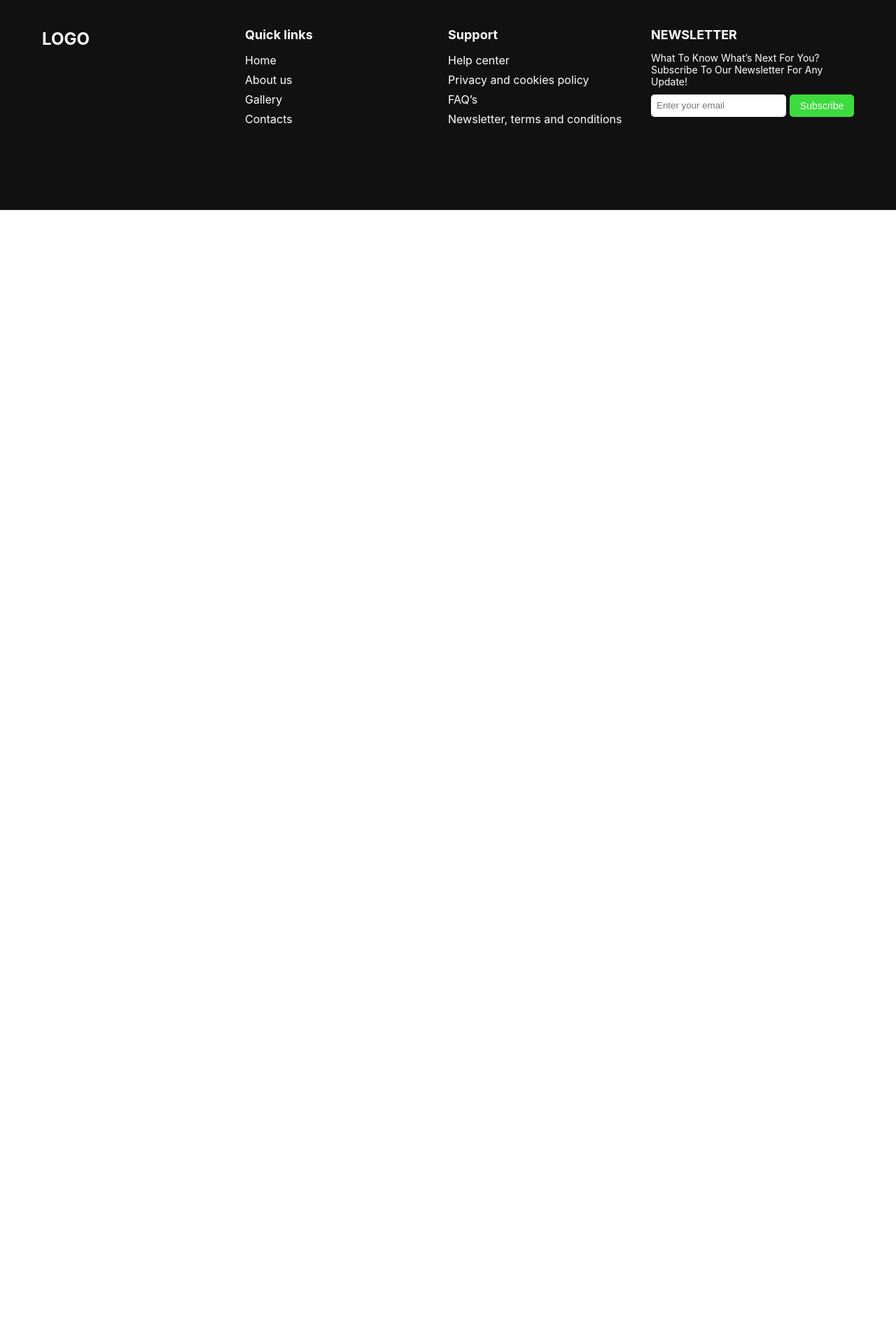
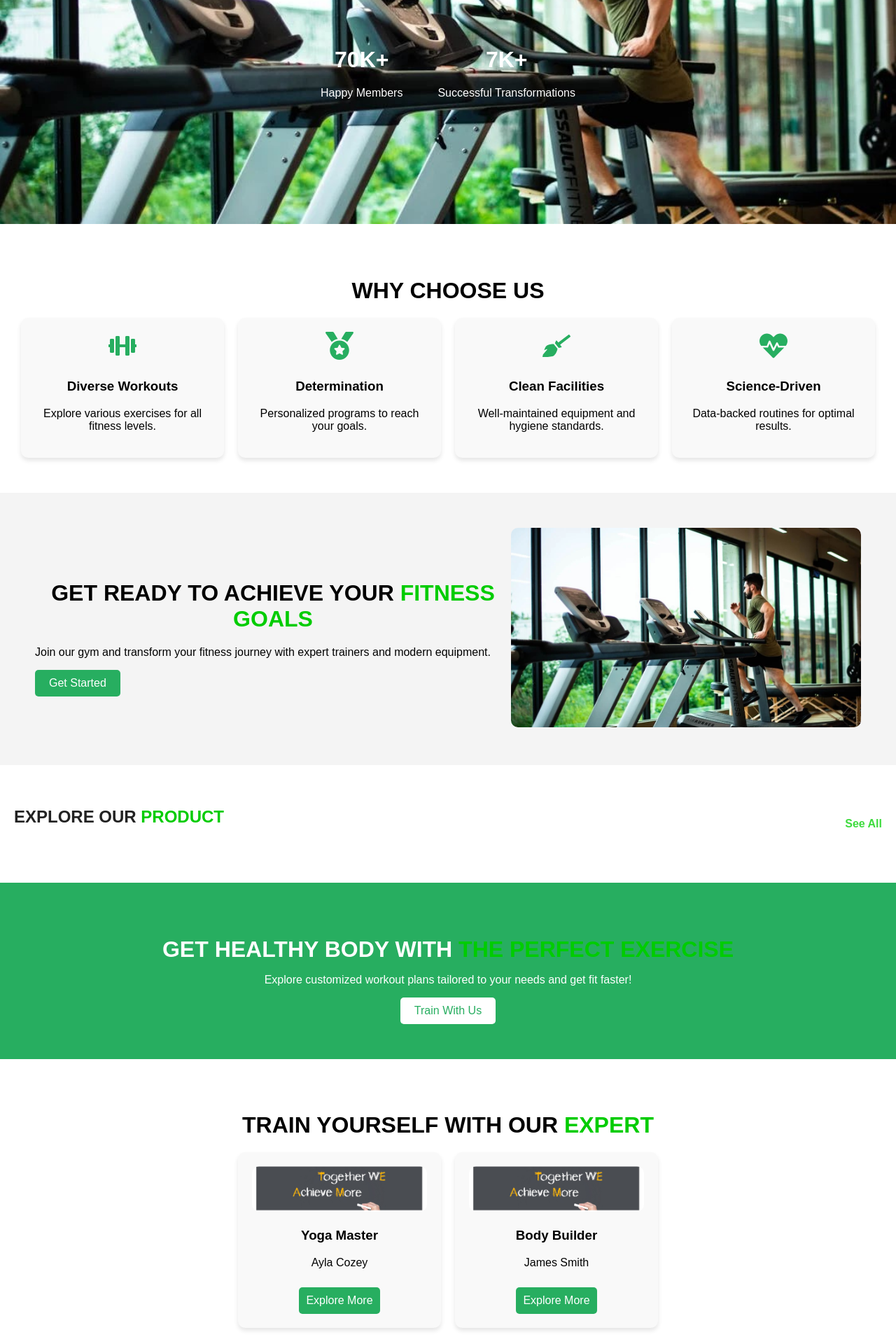
Before and after one commit to laxmanniroula314/gym-center, a React (Create React App) app in the folder gym/: page / in a window 1280 px wide. Shown: the part 320-2240 px from the top of the page at 70% size. Before the commit the page ends 800 px from the top, so only its background shows below. Built offline with nearby package versions, Linux system fonts and the light colour scheme.

Commit message:
add home page

```diff
--- /dev/null
+++ b/gym/src/Homepage/Exploreproduct.jsx
@@ -0,0 +1,22 @@
+import React from "react";
+import { Link } from "react-router-dom";
+//import Productsgrid from "../Gallerypage/Productsgrid";
+import "./Home.css";
+
+const ExploreProducts = () => {
+  return (
+    <div className="explore-products">
+      <div className="header">
+        <h2>
+          EXPLORE OUR <span className="highlight">PRODUCT</span>
+        </h2>
+        <Link to="/gallery" className="see-all">
+          See All
+        </Link>
+      </div>
+      {/*<Productsgrid />*/}
+    </div>
+  );
+};
+
+export default ExploreProducts;
--- /dev/null
+++ b/gym/src/Homepage/Fitnessgoal.jsx
@@ -0,0 +1,21 @@
+// src/components/Home/FitnessGoals.js
+import React from "react";
+import gym from "../assets/gym.jpg";
+import "./Home.css";
+
+const Fitnessgoal = () => {
+  return (
+    <div className="fitness-goals">
+      <div className="text">
+        <h2>GET READY TO ACHIEVE YOUR <span className="highlight">FITNESS GOALS</span></h2>
+        <p>Join our gym and transform your fitness journey with expert trainers and modern equipment.</p>
+        <button className="btn">Get Started</button>
+      </div>
+      <div className="image">
+        <img src={gym} alt="Fitness Goals" />
+      </div>
+    </div>
+  );
+};
+
+export default Fitnessgoal;
--- /dev/null
+++ b/gym/src/Homepage/Healthybody.jsx
@@ -0,0 +1,15 @@
+// src/components/Home/Healthybody.js
+import React from "react";
+import "./Home.css";
+
+const Healthybody = () => {
+  return (
+    <div className="healthy-body">
+      <h2>GET HEALTHY BODY WITH <span className="highlight">THE PERFECT EXERCISE</span></h2>
+      <p>Explore customized workout plans tailored to your needs and get fit faster!</p>
+      <button className="btn">Train With Us</button>
+    </div>
+  );
+};
+
+export default Healthybody;
--- /dev/null
+++ b/gym/src/Homepage/Herosection.jsx
@@ -0,0 +1,25 @@
+// src/components/Home/HeroSection.js
+import React from "react";
+import "./Home.css";
+
+const Herosection = () => {
+  return (
+    <div className="hero-section">
+      <div className="hero-content">
+        <h1>MAKE YOURSELF <span className="highlight">STRONGER</span> & FITTER FOREVER</h1>
+        <div className="hero-stats">
+          <div>
+            <h2>70K+</h2>
+            <p>Happy Members</p>
+          </div>
+          <div>
+            <h2>7K+</h2>
+            <p>Successful Transformations</p>
+          </div>
+        </div>
+      </div>
+    </div>
+  );
+};
+
+export default Herosection;
--- a/gym/src/Homepage/Home.css
+++ b/gym/src/Homepage/Home.css
@@ -0,0 +1,221 @@
+/* General Styles */
+body {
+    font-family: 'Poppins', sans-serif;
+    margin: 0;
+    padding: 0;
+    box-sizing: border-box;
+  }
+
+  h2 {
+    font-size: 2rem;
+    text-align: center;
+    margin-bottom: 20px;
+  }
+
+  h1 {
+    font-size: 2.5rem;
+    text-align: center;
+    font-weight: bold;
+  }
+
+  .highlight {
+    color: #27ae60;
+  }
+
+  /* Hero Section */
+  .hero-section {
+    background: url("../assets/gym.jpg") no-repeat center center/cover;
+    height: 70vh;
+    display: flex;
+    align-items: center;
+    justify-content: center;
+    text-align: center;
+    color: white;
+  }
+
+  .hero-content h1 {
+    font-size: 3rem;
+    text-transform: uppercase;
+    font-weight: bold;
+  }
+
+  .hero-stats {
+    display: flex;
+    justify-content: center;
+    gap: 50px;
+    margin-top: 20px;
+  }
+
+  .hero-stats div {
+    text-align: center;
+  }
+
+  .hero-stats h2 {
+    font-size: 2rem;
+    font-weight: bold;
+  }
+
+  /* Why Choose Us */
+  .why-choose-us {
+    text-align: center;
+    padding: 50px 20px;
+  }
+
+  .reasons-container {
+    display: flex;
+    justify-content: center;
+    gap: 20px;
+    flex-wrap: wrap;
+  }
+
+  .reason-card {
+    background: #f9f9f9;
+    padding: 20px;
+    border-radius: 10px;
+    text-align: center;
+    width: 250px;
+    box-shadow: 0 4px 6px rgba(0, 0, 0, 0.1);
+  }
+
+  .reason-card .icon {
+    font-size: 2.5rem;
+    color: #27ae60;
+  }
+
+  /* Fitness Goals Section */
+  .fitness-goals {
+    display: flex;
+    align-items: center;
+    justify-content: space-between;
+    padding: 50px;
+    background: #f4f4f4;
+  }
+
+  .fitness-goals .text {
+    flex: 1;
+  }
+
+  .fitness-goals .image img {
+    width: 500px;
+    border-radius: 10px;
+  }
+
+
+/* Explore Products */
+  .explore-products {
+    padding: 40px 20px;
+    background-color: #fff;
+    text-align: center;
+  }
+
+  .header {
+    display: flex;
+    justify-content: space-between;
+    align-items: center;
+    margin-bottom: 20px;
+  }
+
+  .header h2 {
+    font-size: 24px;
+    font-weight: bold;
+    color: #222;
+  }
+
+  .highlight {
+    color: #16a085;
+  }
+
+  .see-all {
+    font-size: 16px;
+    color: red;
+    font-weight: bold;
+    cursor: pointer;
+    text-decoration: none;
+    transition: color 0.3s ease-in-out;
+  }
+
+  .see-all:hover {
+    color: darkred;
+  }
+
+  /* Healthy Body Section */
+  .healthy-body {
+    text-align: center;
+    padding: 50px;
+    background: #27ae60;
+    color: white;
+  }
+
+  .healthy-body h2 {
+    margin-bottom: 10px;
+  }
+
+  .healthy-body .btn {
+    background: white;
+    color: #27ae60;
+    border: none;
+    padding: 10px 20px;
+    cursor: pointer;
+    font-size: 1rem;
+    border-radius: 5px;
+  }
+
+  .healthy-body .btn:hover {
+    background: #f4f4f4;
+  }
+
+  /* Train With Experts */
+  .train-with-experts {
+    text-align: center;
+    padding: 50px;
+  }
+
+  .experts-container {
+    display: flex;
+    justify-content: center;
+    gap: 20px;
+    flex-wrap: wrap;
+  }
+
+  .expert-card {
+    background: #f9f9f9;
+    padding: 20px;
+    border-radius: 10px;
+    width: 250px;
+    text-align: center;
+    box-shadow: 0 4px 6px rgba(0, 0, 0, 0.1);
+  }
+
+  .expert-card img {
+    width: 100%;
+    border-radius: 10px;
+  }
+
+  .expert-card .btn {
+    margin-top: 10px;
+    background: #27ae60;
+    color: white;
+    padding: 10px;
+    border: none;
+    cursor: pointer;
+    border-radius: 5px;
+  }
+
+  .expert-card .btn:hover {
+    background: #1e8449;
+  }
+
+  /* Button Styling */
+  .btn {
+    background: #27ae60;
+    color: white;
+    border: none;
+    padding: 10px 20px;
+    cursor: pointer;
+    font-size: 1rem;
+    border-radius: 5px;
+  }
+
+  .btn:hover {
+    background: #1e8449;
+  }
--- a/gym/src/Homepage/Home.jsx
+++ b/gym/src/Homepage/Home.jsx
@@ -1,14 +1,27 @@
-import React from 'react'
+// src/components/Home/Home.js
+import React from "react";
+import Herosection from "./Herosection";
+import Whychooseus from "./Whychooseus";
+import Fitnessgoal from "./Fitnessgoal";
+import Exploreproduct from "./Exploreproduct";
+import Healthybody from "./Healthybody";
+import Trainwithexperts from "./Trainwithexperts";
 
-
+import "./Home.css";
 
 const Home = () => {
   return (
-    <div>
+    <>
 
-    </div>
+      <Herosection />
+      <Whychooseus />
+      <Fitnessgoal />
+      <Exploreproduct />
+      <Healthybody />
+      <Trainwithexperts />
 
-  )
-}
+    </>
+  );
+};
 
-export default Home
+export default Home;
--- /dev/null
+++ b/gym/src/Homepage/Trainwithexperts.jsx
@@ -0,0 +1,29 @@
+// src/components/Home/TrainWithExperts.js
+import React from "react";
+import lax from "../assets/lax.png";
+import "./Home.css";
+
+const experts = [
+  { name: "Yoga Master", role: "Ayla Cozey", image: lax },
+  { name: "Body Builder", role: "James Smith", image: lax },
+];
+
+const Trainwithexperts = () => {
+  return (
+    <div className="train-with-experts">
+      <h2>TRAIN YOURSELF WITH OUR <span className="highlight">EXPERT</span></h2>
+      <div className="experts-container">
+        {experts.map((expert, index) => (
+          <div className="expert-card" key={index}>
+            <img src={expert.image} alt={expert.name} />
+            <h3>{expert.name}</h3>
+            <p>{expert.role}</p>
+            <button className="btn">Explore More</button>
+          </div>
+        ))}
+      </div>
+    </div>
+  );
+};
+
+export default Trainwithexperts;
--- /dev/null
+++ b/gym/src/Homepage/Whychooseus.jsx
@@ -0,0 +1,30 @@
+// src/components/Home/WhyChooseUs.js
+import React from "react";
+import { FaDumbbell, FaMedal, FaBroom, FaHeartbeat } from "react-icons/fa";
+import "./Home.css";
+
+const Whychooseus = () => {
+  const reasons = [
+    { icon: <FaDumbbell />, title: "Diverse Workouts", desc: "Explore various exercises for all fitness levels." },
+    { icon: <FaMedal />, title: "Determination", desc: "Personalized programs to reach your goals." },
+    { icon: <FaBroom />, title: "Clean Facilities", desc: "Well-maintained equipment and hygiene standards." },
+    { icon: <FaHeartbeat />, title: "Science-Driven", desc: "Data-backed routines for optimal results." },
+  ];
+
+  return (
+    <div className="why-choose-us">
+      <h2>WHY CHOOSE US</h2>
+      <div className="reasons-container">
+        {reasons.map((item, index) => (
+          <div className="reason-card" key={index}>
+            <span className="icon">{item.icon}</span>
+            <h3>{item.title}</h3>
+            <p>{item.desc}</p>
+          </div>
+        ))}
+      </div>
+    </div>
+  );
+};
+
+export default Whychooseus;
```
